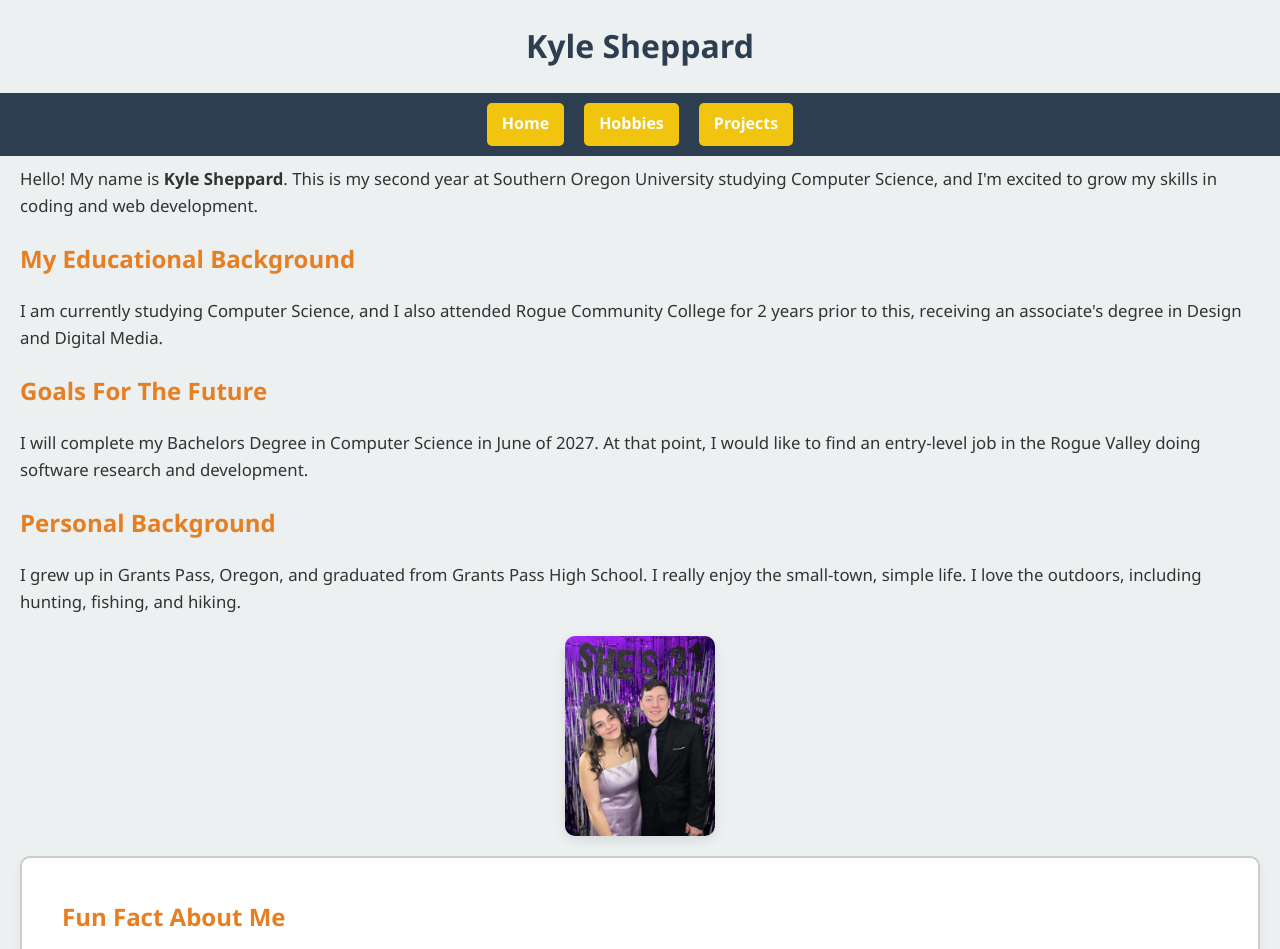
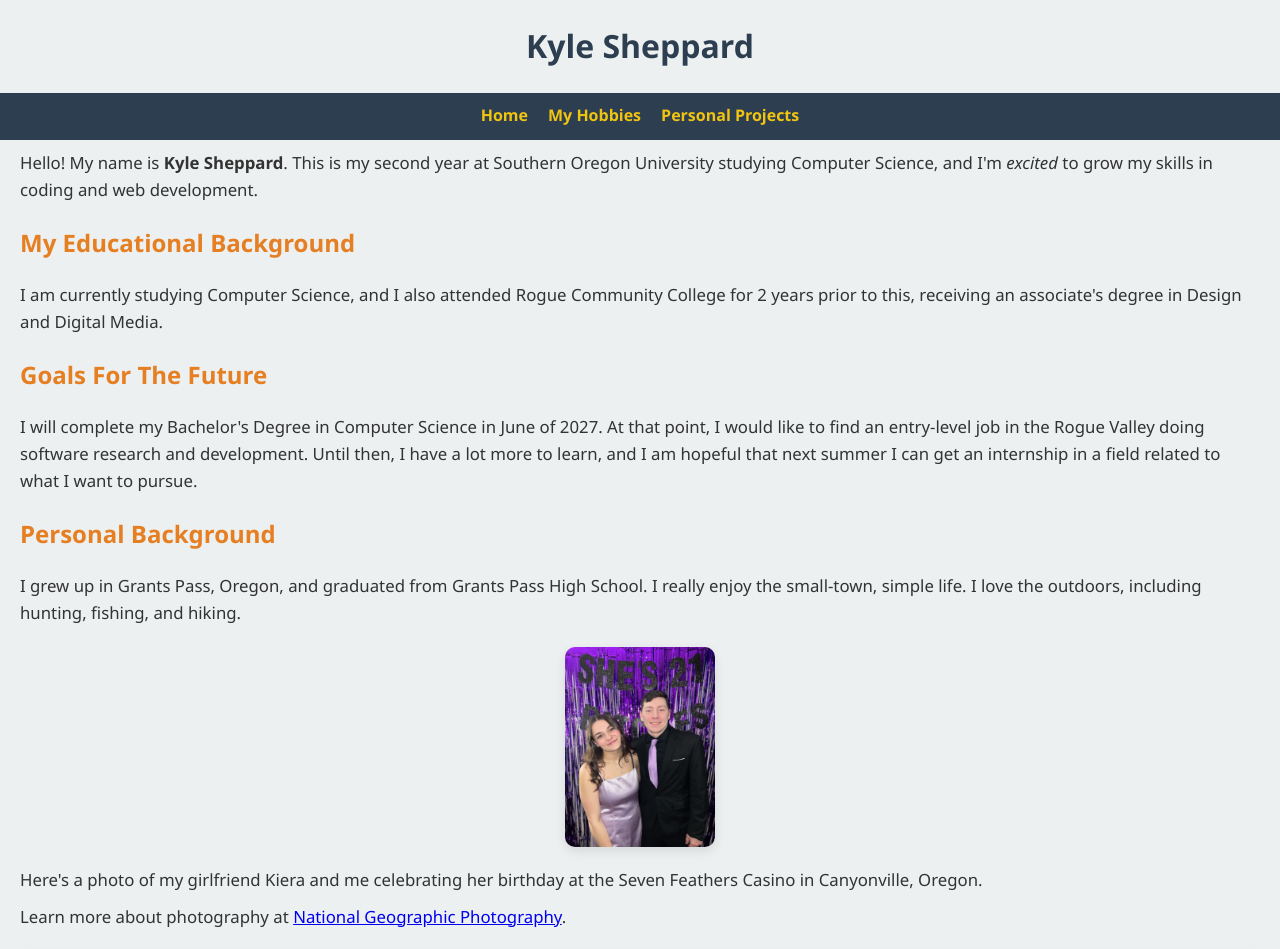
Before and after one commit to KyleSheppard/Personal-Website, a Next.js app: page / in a window 1280 px wide. Shown: the top 949 px of the page. Built offline with nearby package versions, Linux system fonts and the light colour scheme.

Commit message:
Fix before links

```diff
--- a/app/globals.css
+++ b/app/globals.css
@@ -13,47 +13,27 @@ body {
     margin: 0;
     padding: 0;
     line-height: 1.6;
-    animation: fadeIn 1s ease-in; /* Creative touch: fade-in */
 }
 
 /* ===== Navigation ===== */
-nav {
+ul {
     background-color: #2c3e50;
     padding: 10px;
+    list-style: none;
+    margin: 0;
     display: flex;
     gap: 20px;
     justify-content: center;
-    flex-wrap: wrap;
 }
 
-nav a {
+ul li a {
     color: #f1c40f;
     text-decoration: none;
     font-weight: bold;
-    padding: 8px 15px;
-    border-radius: 5px;
-    background-color: #f1c40f; /* yellow button background */
-    color: #ffffff; /* white text */
-    transition: background-color 0.3s, color 0.3s;
 }
 
-nav a:hover {
-    background-color: #e67e22; /* orange on hover */
-    color: #ffffff;
-}
-
-/* Animate link underline on hover (optional extra touch) */
-nav a::after {
-    content: '';
-    display: block;
-    width: 0;
-    height: 2px;
-    background: #ffffff;
-    transition: width 0.3s;
-}
-
-nav a:hover::after {
-    width: 100%;
+ul li a:hover {
+    color: #e67e22;
 }
 
 /* ===== Headings ===== */
@@ -75,16 +55,12 @@ p {
 }
 
 /* ===== Images ===== */
-img,
-img + img,
-.Image {
+img {
     display: block;
     margin: 20px auto;
-    width: 150px; /* fixed width for vertical images */
-    height: auto; /* maintain aspect ratio */
+    max-width: 90%;
     border-radius: 10px;
     box-shadow: 0 4px 12px rgba(0,0,0,0.1);
-    object-fit: cover;
 }
 
 /* ===== Box Model Layout Example ===== */
@@ -97,7 +73,7 @@ img + img,
     box-shadow: 0 4px 10px rgba(0,0,0,0.05);
 }
 
-/* ===== Footer ===== */
+/* ===== Footer (Creative Touch #1) ===== */
 footer {
     text-align: center;
     padding: 15px;
@@ -106,7 +82,27 @@ footer {
     margin-top: 40px;
 }
 
-/* ===== Animations ===== */
+/* ===== Unique Creative Touches ===== */
+
+/* Creative Touch #2: Animate link underline on hover */
+ul li a::after {
+    content: '';
+    display: block;
+    width: 0;
+    height: 2px;
+    background: #f1c40f;
+    transition: width 0.3s;
+}
+
+ul li a:hover::after {
+    width: 100%;
+}
+
+/* Creative Touch #3: Fade-in animation */
+body {
+    animation: fadeIn 1s ease-in;
+}
+
 @keyframes fadeIn {
     from { opacity: 0; }
     to   { opacity: 1; }
--- a/app/layout.js
+++ b/app/layout.js
@@ -1,28 +1,26 @@
-import './globals.css';
+import { Geist, Geist_Mono } from "next/font/google";
+import "./globals.css";
+
+const geistSans = Geist({
+  variable: "--font-geist-sans",
+  subsets: ["latin"],
+});
+
+const geistMono = Geist_Mono({
+  variable: "--font-geist-mono",
+  subsets: ["latin"],
+});
 
 export const metadata = {
-  title: 'Kyle Sheppard - Personal Website',
-  description: 'My personal website built with Next.js',
+  title: "Create Next App",
+  description: "Generated by create next app",
 };
 
 export default function RootLayout({ children }) {
   return (
     <html lang="en">
-      <body>
-        <header>
-          <h1>Kyle Sheppard</h1>
-          <nav>
-            <a href="/">Home</a>
-            <a href="/hobbies">Hobbies</a>
-            <a href="/projects">Projects</a>
-          </nav>
-        </header>
-
-        <main>{children}</main>
-
-        <footer>
-          © 2025 Kyle Sheppard | All rights reserved
-        </footer>
+      <body className={`${geistSans.variable} ${geistMono.variable}`}>
+        {children}
       </body>
     </html>
   );
--- a/app/page.js
+++ b/app/page.js
@@ -1,20 +1,30 @@
-import Image from 'next/image';
+import Image from 'next/image'
+import Link from 'next/link'
 
 export default function Home() {
   return (
     <main>
+      <h1>Kyle Sheppard</h1>
+
+      <ul>
+        <li><Link href="/">Home</Link></li>
+        <li><Link href="/hobbies">My Hobbies</Link></li>
+        <li><Link href="/projects">Personal Projects</Link></li>
+      </ul>
+
       <p>
-        Hello! My name is <strong>Kyle Sheppard</strong>. This is my second year at Southern Oregon University studying Computer Science, and I'm excited to grow my skills in coding and web development.
+        Hello! My name is <strong>Kyle Sheppard</strong>. This is my second year at Southern Oregon University studying Computer Science, and I&apos;m <em>excited</em> to grow my skills in coding and web development.
       </p>
 
       <h2>My Educational Background</h2>
       <p>
-        I am currently studying Computer Science, and I also attended Rogue Community College for 2 years prior to this, receiving an associate's degree in Design and Digital Media.
+        I am currently studying Computer Science, and I also attended Rogue Community College for 2 years prior to this, receiving an associate&apos;s degree in Design and Digital Media.
       </p>
 
       <h2>Goals For The Future</h2>
       <p>
-        I will complete my Bachelors Degree in Computer Science in June of 2027. At that point, I would like to find an entry-level job in the Rogue Valley doing software research and development.
+        I will complete my Bachelor&apos;s Degree in Computer Science in June of 2027. At that point, I would like to find an entry-level job in the Rogue Valley doing software research and development.
+        Until then, I have a lot more to learn, and I am hopeful that next summer I can get an internship in a field related to what I want to pursue.
       </p>
 
       <h2>Personal Background</h2>
@@ -22,14 +32,29 @@ export default function Home() {
         I grew up in Grants Pass, Oregon, and graduated from Grants Pass High School. I really enjoy the small-town, simple life. I love the outdoors, including hunting, fishing, and hiking.
       </p>
 
-      <Image src="/Me.jpg" alt="Kyle Sheppard" width={150} height={200} />
+      <Image src="/Me.jpg" alt="A photo of Kyle Sheppard" width={150} height={200} />
+
+      <p>
+        Here&apos;s a photo of my girlfriend Kiera and me celebrating her birthday at the Seven Feathers Casino in Canyonville, Oregon.
+      </p>
+
+      <p>
+        Learn more about photography at{' '}
+        <a href="https://www.nationalgeographic.com/photography" target="_blank" rel="noopener noreferrer">
+          National Geographic Photography
+        </a>.
+      </p>
 
       <div className="section-box">
         <h2>Fun Fact About Me</h2>
         <p>
-          I have never won any money from the Seven Feathers Casino, I am at a lifetime loss, but I still go with my friends and girlfriend who somehow win.
+          I have never won any money from the Seven Feathers Casino, I am at a lifetime loss, but I still go with my friends and girlfriend who somehow win. Is this an addiction?
         </p>
       </div>
+
+      <footer>
+        © 2025 Kyle Sheppard | All rights reserved
+      </footer>
     </main>
-  );
+  )
 }
```
Also changed, not shown: app/hobbies/page.js (+22 -5 lines), app/projects/page.js (+20 -4 lines).
